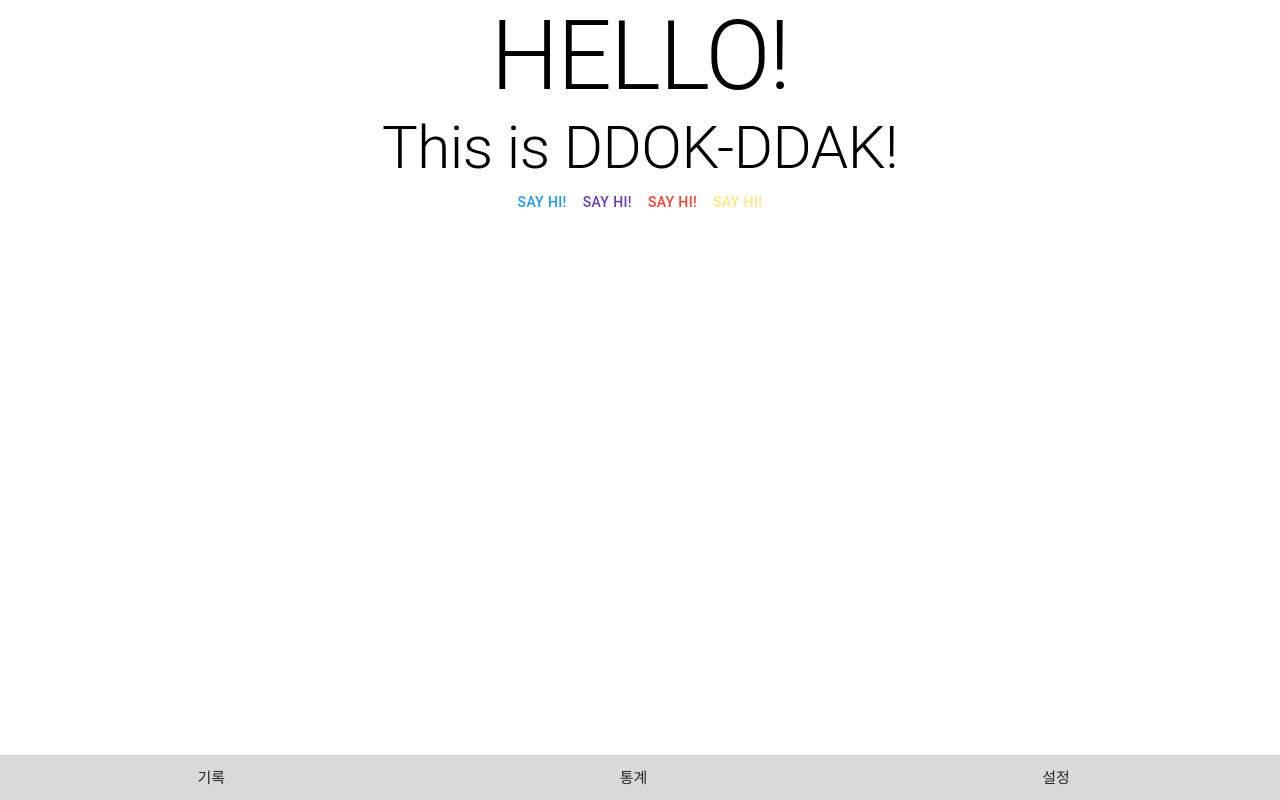
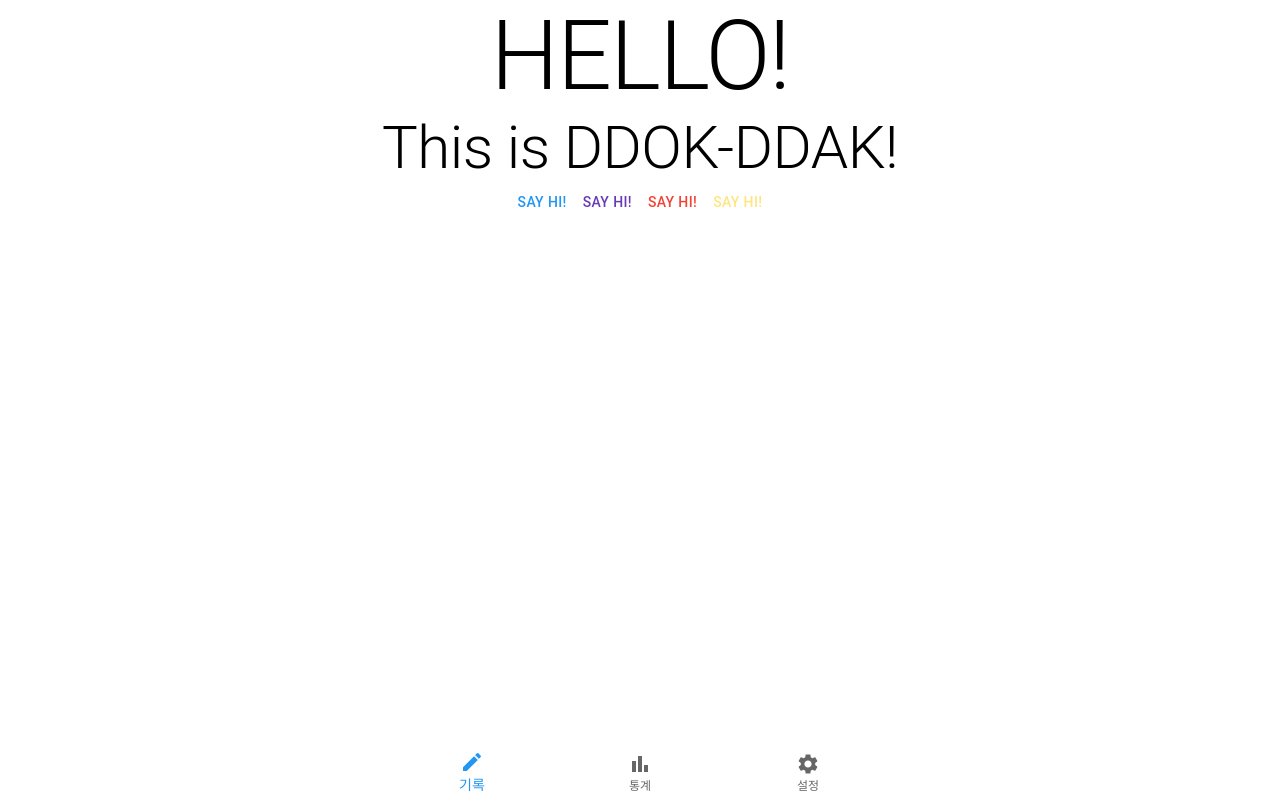
Before and after one commit to ieunjung/fe-ddokddak, a React (Create React App) app: page / in a window 1280 px wide. Built offline with nearby package versions, Linux system fonts and the light colour scheme.

Commit message:
하단바 mui 적용

```diff
--- a/src/BottomNav.tsx
+++ b/src/BottomNav.tsx
@@ -1,26 +1,42 @@
 import React from 'react';
 import './BottomNav.css';
 import { Link } from 'react-router-dom';
+import { BottomNavigation, BottomNavigationAction } from '@mui/material';
+import BarChartIcon from '@mui/icons-material/BarChart';
+import SettingsIcon from '@mui/icons-material/Settings';
+import CreateIcon from '@mui/icons-material/Create';
 
 const BottomNav = () => {
+  const [value, setValue] = React.useState(0);
+
   return (
-    <nav className="wrapper">
-      <div>
-        <Link to="/record" className="nav-link">
-          기록
-        </Link>
-      </div>
-      <div>
-        <Link to="/statistics" className="nav-link">
-          통계
-        </Link>
-      </div>
-      <div>
-        <Link to="/settings" className="nav-link">
-          설정
-        </Link>
-      </div>
-    </nav>
+    <BottomNavigation
+      sx={{ position: 'fixed', bottom: 0, left: 0, right: 0 }}
+      showLabels
+      value={value}
+      onChange={(event, newValue) => {
+        setValue(newValue);
+      }}
+    >
+      <BottomNavigationAction
+        label="기록"
+        icon={<CreateIcon />}
+        component={Link}
+        to="/record"
+      />
+      <BottomNavigationAction
+        label="통계"
+        icon={<BarChartIcon />}
+        component={Link}
+        to="/statistics"
+      />
+      <BottomNavigationAction
+        label="설정"
+        icon={<SettingsIcon />}
+        component={Link}
+        to="/settings"
+      />
+    </BottomNavigation>
   );
 };
 
--- a/src/index.tsx
+++ b/src/index.tsx
@@ -5,9 +5,6 @@ import App from './App';
 import { RecoilRoot } from 'recoil';
 import { BrowserRouter } from 'react-router-dom';
 import BottomNav from './BottomNav';
-
-import { ThemeProvider } from '@mui/material/styles';
-import { theme } from './styles';
 
 import { ThemeProvider } from '@mui/material/styles';
 import { theme } from './styles';
@@ -20,8 +17,8 @@ root.render(
     <RecoilRoot>
       <BrowserRouter>
         <ThemeProvider theme={theme}>
+          <App />
           <BottomNav />
-          <App />
         </ThemeProvider>
       </BrowserRouter>
     </RecoilRoot>
```
